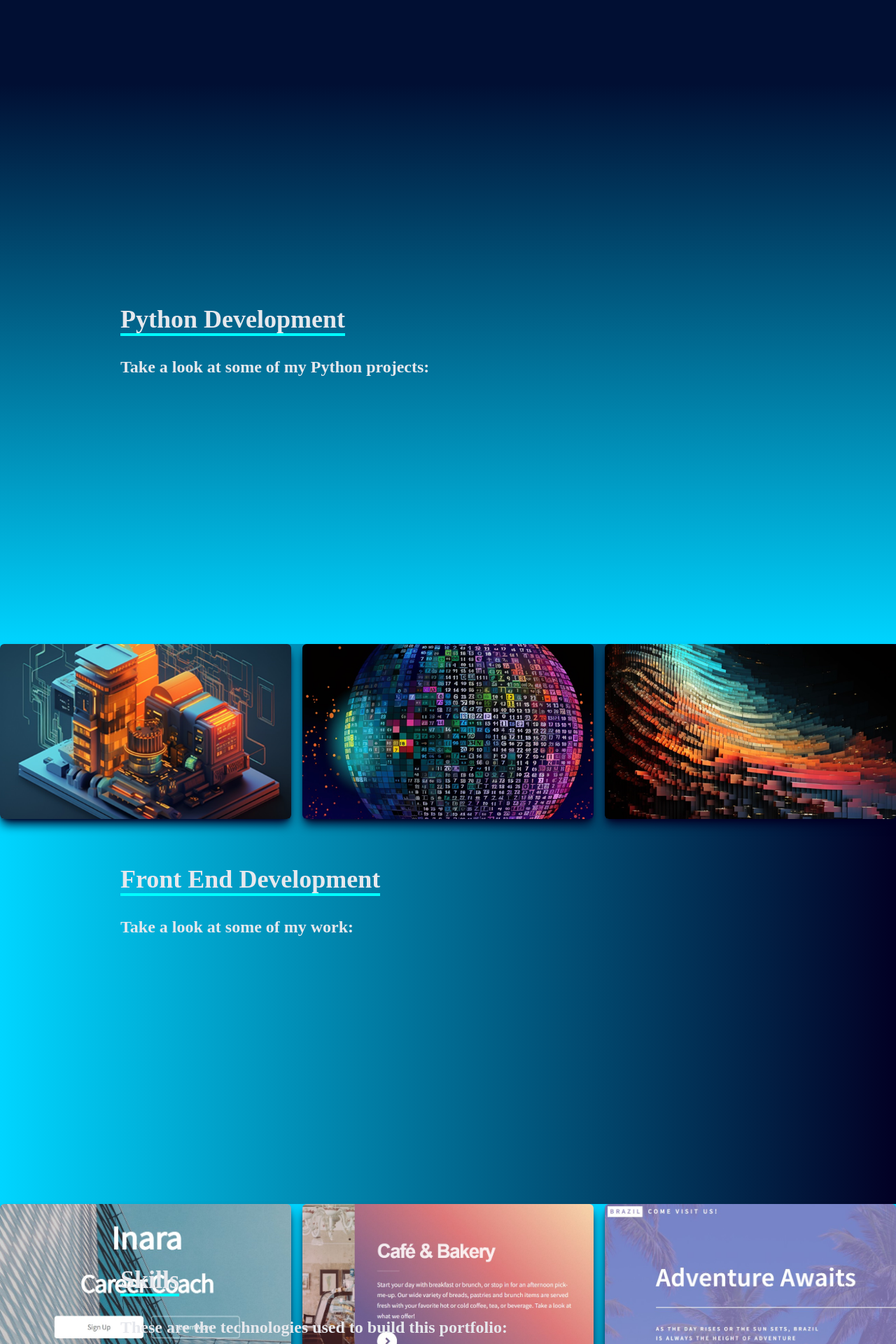
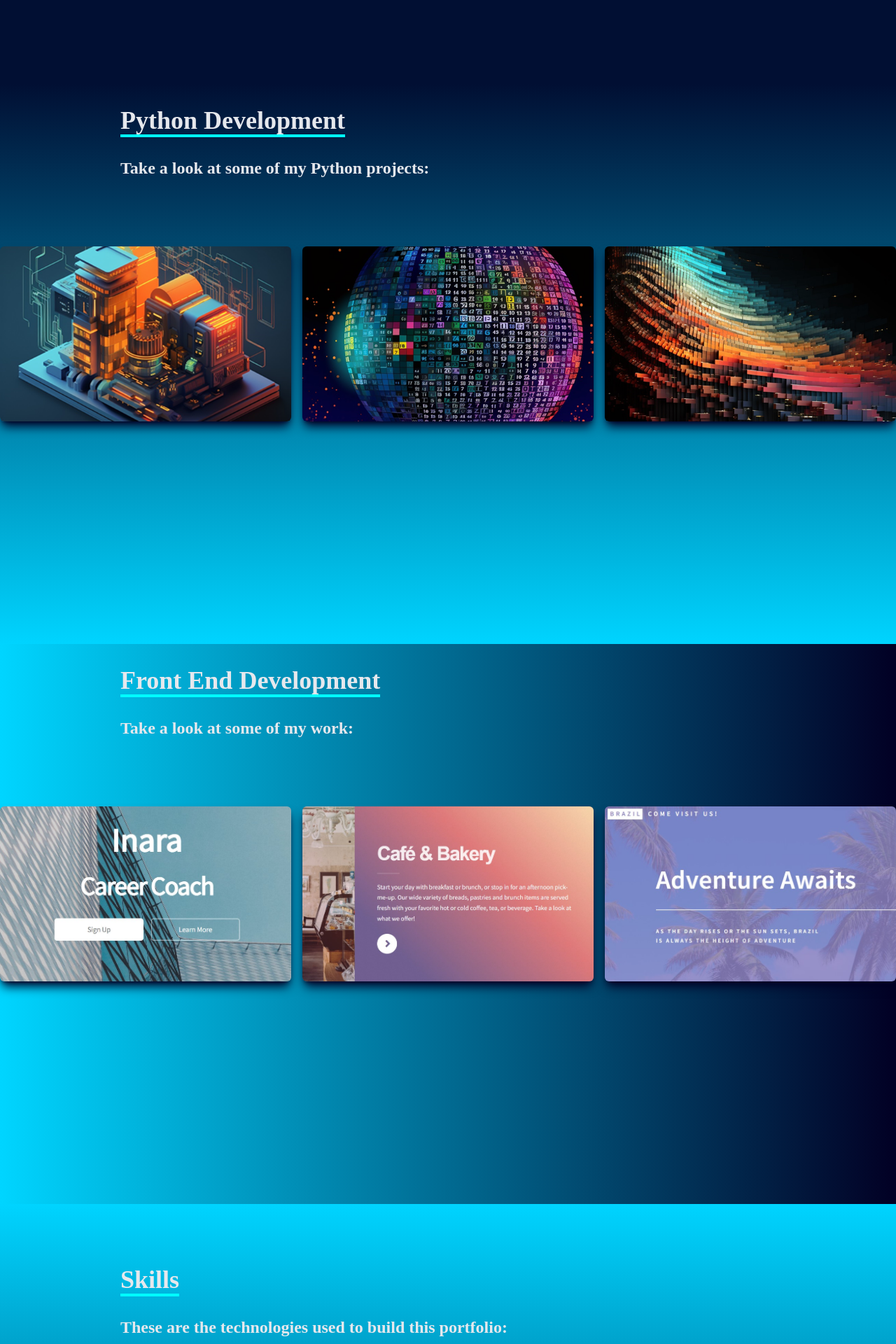
Before and after one commit to MsMLyons/portfolio, a React (Create React App) app: page / in a window 1280 px wide. Shown: the part 1480-3400 px from the top of the page at 70% size. Built offline with nearby package versions, Linux system fonts and the light colour scheme.

Commit message:
Update component height

```diff
--- a/src/components/FrontEnd.jsx
+++ b/src/components/FrontEnd.jsx
@@ -7,7 +7,7 @@ const FrontEnd = () => {
     return (
       <div
         name='work'
-        className='w-full h-screen bg-gradient-to-l from-[#020024]  to-[#00d5ff] text-[#e6e8ed]'
+        className='w-full min-h-screen bg-gradient-to-l from-[#020024]  to-[#00d5ff] text-[#e6e8ed]'
       >
         {/* Container */}
         <div className='max-w-[1000px] mx-auto p-8 flex flex-col justify-center w-full h-full'>
--- a/src/components/PythonProjects.jsx
+++ b/src/components/PythonProjects.jsx
@@ -7,7 +7,7 @@ const PythonProjects = () => {
     return (
       <div
         name='pythonprojects'
-        className='w-full h-screen bg-gradient-to-b from-[#010f33] to-[#00d4ff] text-[#e6e8ed]'
+        className='w-full min-h-screen bg-gradient-to-b from-[#010f33] to-[#00d4ff] text-[#e6e8ed]'
       >
         {/* Container */}
         <div className='max-w-[1000px] mx-auto p-8 flex flex-col justify-center w-full h-full'>
```
